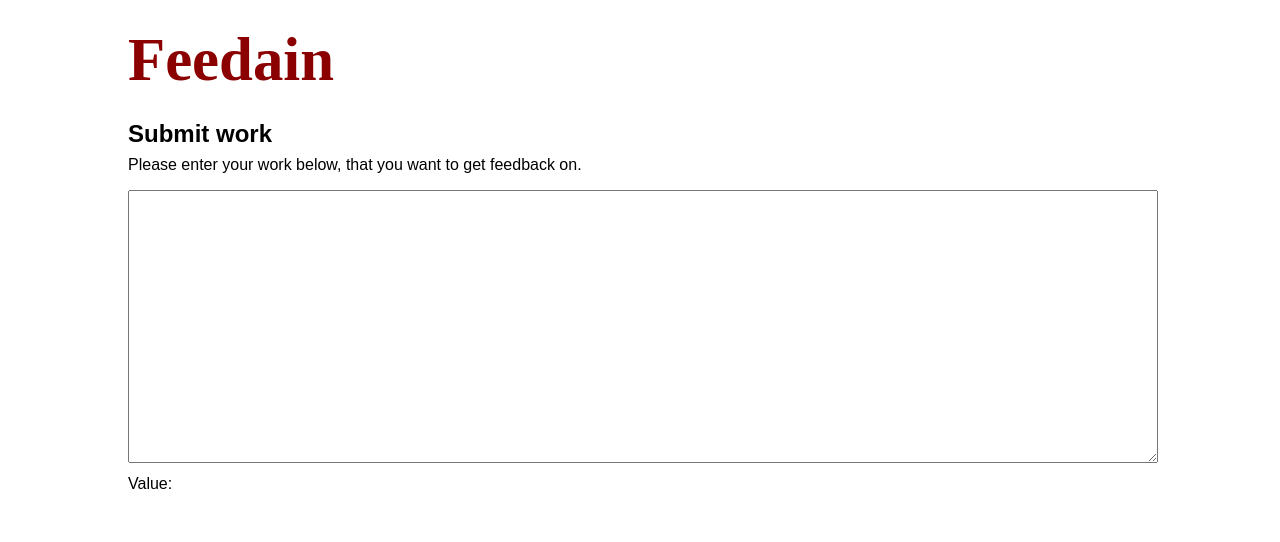
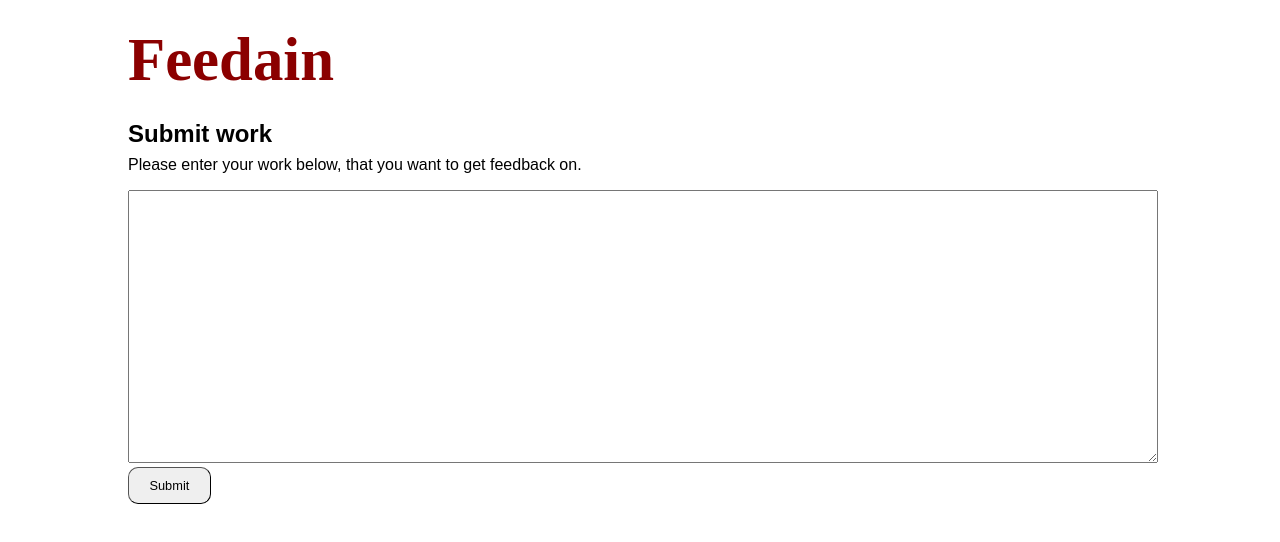
Before and after one commit to feedain/FeedainClient, an Angular app: page / in a window 1280 px wide. Shown: the top 542 px of the page. Built offline with nearby package versions, Linux system fonts and the light colour scheme; what angular-in-memory-web-api would draw is missing.

Commit message:
Add submit button

```diff
--- a/src/app/submit-work/submit-work.component.css
+++ b/src/app/submit-work/submit-work.component.css
@@ -10,3 +10,10 @@ h2 {
 p {
     margin-top: 0.5em;
 }
+
+button {
+    padding: .8em 1.6em .8em 1.6em;
+    border-radius: 10px;
+    border-width: 1px;
+    font-size: .8em;
+}
--- a/src/app/submit-work/submit-work.component.html
+++ b/src/app/submit-work/submit-work.component.html
@@ -2,7 +2,4 @@
 
 <p>Please enter your work below, that you want to get feedback on. </p>
 <textarea [formControl]=workContent></textarea>
-
-<p>
-  Value: {{workContent.value}}
-</p>
+<button (click)="submitWork()">Submit</button>
```
